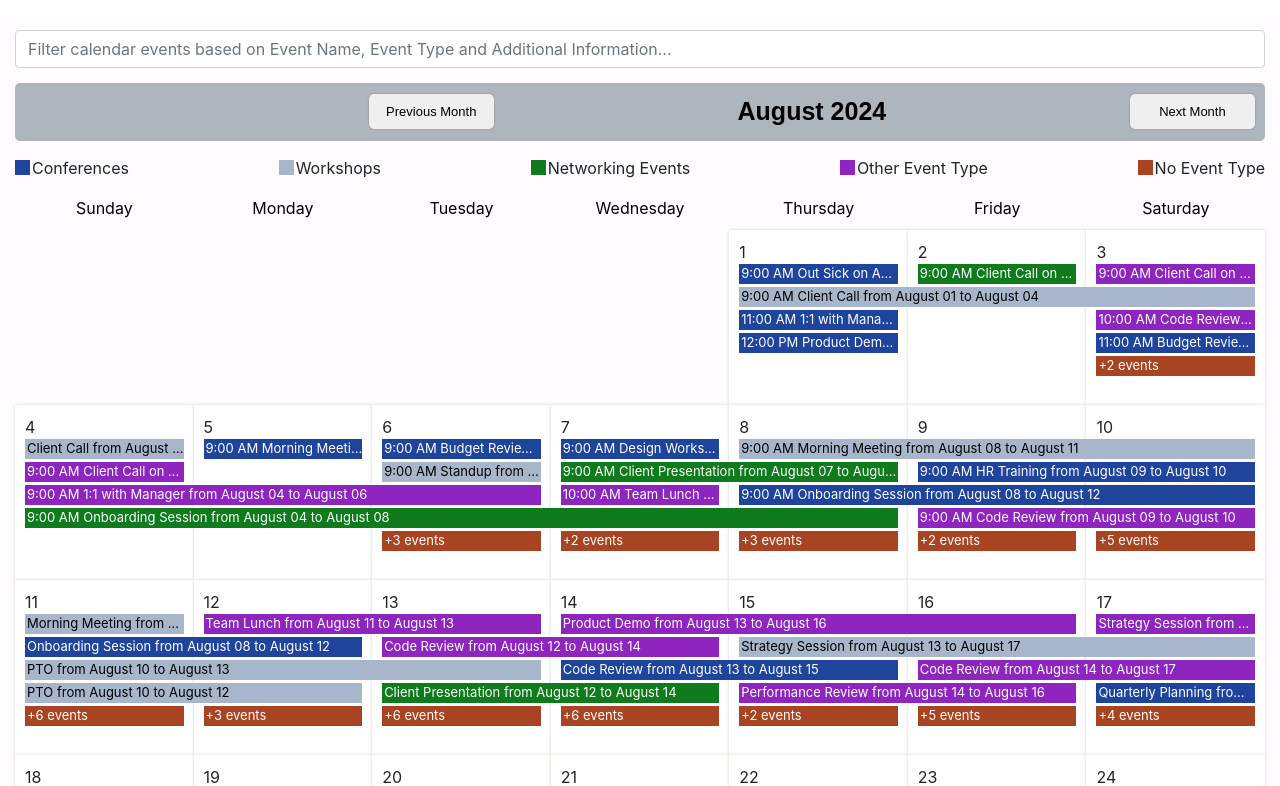
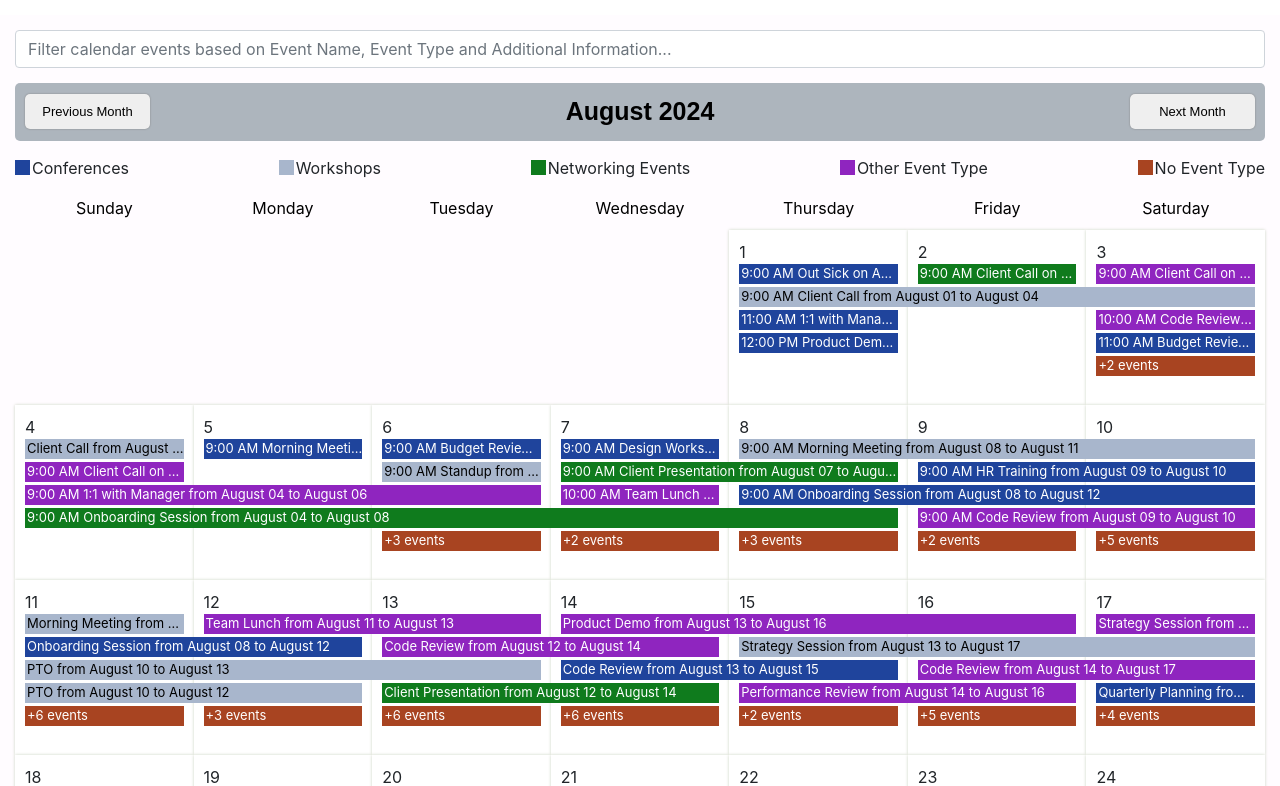
Before and after one commit to urios81/Calendar-Project, a plain HTML site: page index.html in a window 1280 px wide. Shown: the top 786 px of the page. Drawn offline with nearby package versions, Linux system fonts and the light colour scheme.

Commit message:
Update index.html

```diff
--- a/index.html
+++ b/index.html
@@ -31,7 +31,6 @@
             <div id="Calendar_CalendarContainer">
 
                 <div id="Calendar_Header">
-                    <div style="width: 100px;"></div>
                     <button id="Calendar_PrevMonthBtn" style="margin-top: auto; margin-bottom: auto;"> Previous Month </button>
                     <div id="Calendar_MonthDisplay" navVal="0" style="margin-top: auto; margin-bottom: auto;">  </div>
                     <button id="Calendar_NextMonthBtn" style="margin-top: auto; margin-bottom: auto;"> Next Month </button>
```
